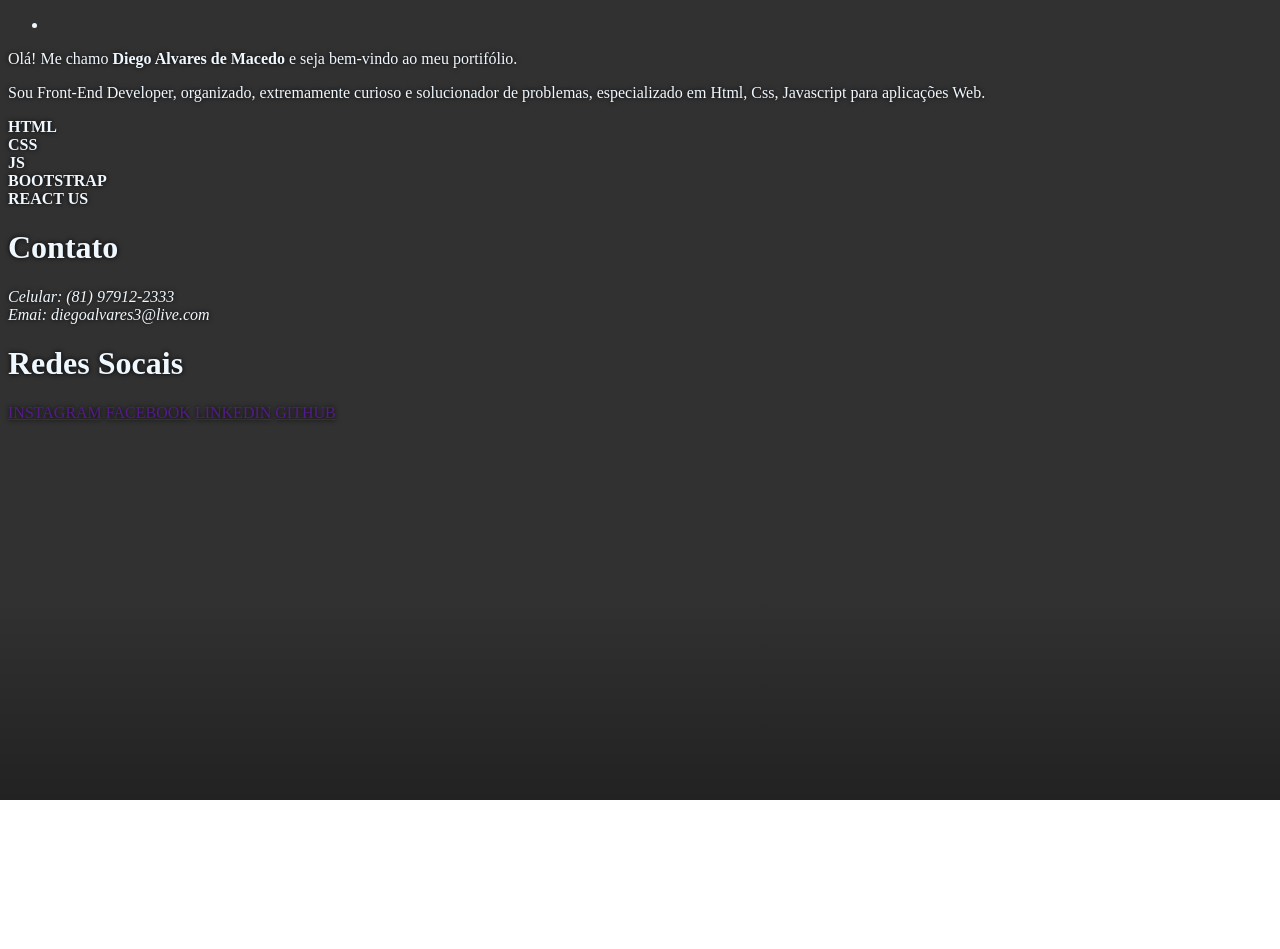
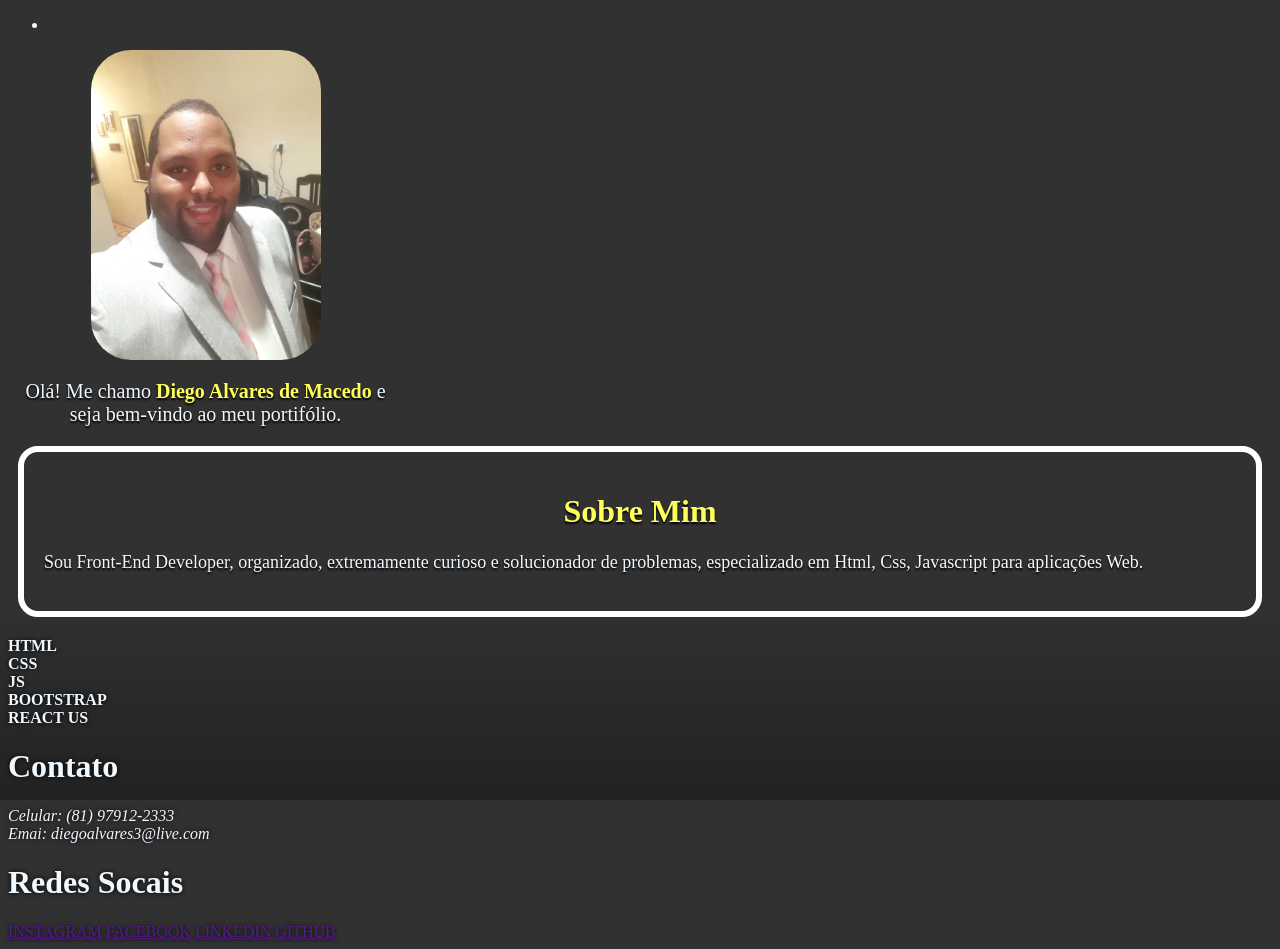
Before and after one commit to diegoalvares/portifolio, a plain HTML site: page index.html in a window 1280 px wide. Before the commit the page ends 800 px from the top, so only its background shows below. Drawn offline with Linux system fonts and the light colour scheme.

Commit message:
atualizando formato do portifólio.

```diff
--- a/CSS/main.css
+++ b/CSS/main.css
@@ -0,0 +1,54 @@
+#container>picture{
+    display: flex;
+    align-items: center;
+    justify-content: center;
+    width: 395px;
+}
+
+#container>picture>img{
+    width: 230px;
+    height: 310px;
+    border-radius: 40px;
+    box-shadow: 0px 0px 20px rgb(51, 51, 51);
+    cursor: pointer;
+    transition-duration: 0.5s;
+}
+
+#container>picture>img:hover{
+    box-shadow: 0px 0px 20px rgb(126, 182, 255);
+}
+
+
+#apresentacao{
+    width: 395px;
+    font-size: 20px;
+    text-align: center;
+    text-shadow: 0px 2px 2px black;
+}
+
+#container>p>strong{
+    color: rgb(255, 255, 92);
+}
+
+#container>p>strong:hover{
+    color: rgb(126, 182, 255);
+}
+
+#sobre{
+    padding: 20px;
+    text-shadow: 0px 2px 2px black;
+    border: solid 6px white;
+    border-radius: 20px;
+    margin: 10px;
+    margin-bottom: 20px;
+}
+
+#sobre>h1{
+    text-align: center;
+    color: rgb(255, 255, 92);
+}
+
+#sobre>p{
+    text-align: justify;
+    font-size: 18px;
+}
--- a/index.html
+++ b/index.html
@@ -34,7 +34,8 @@
     <main>
         <div id="container">
             <picture>
-                <source media="(min-width: 320px)" srcset="">
+                <source media="(min-width: 320px)" srcset="foto.jpeg">
+                <img src="foto.jpeg" alt="foto do perfil">
             </picture>
 
             <p id="apresentacao">
@@ -43,6 +44,7 @@
         </div>
 
         <div id="sobre">
+            <h1>Sobre Mim</h1>
             <p id="sobre_mim">
                 Sou Front-End Developer, organizado, extremamente curioso e solucionador de problemas, especializado em Html, Css, Javascript para aplicações Web.
             </p>
```
Also changed, not shown: foto.jpeg (added).
